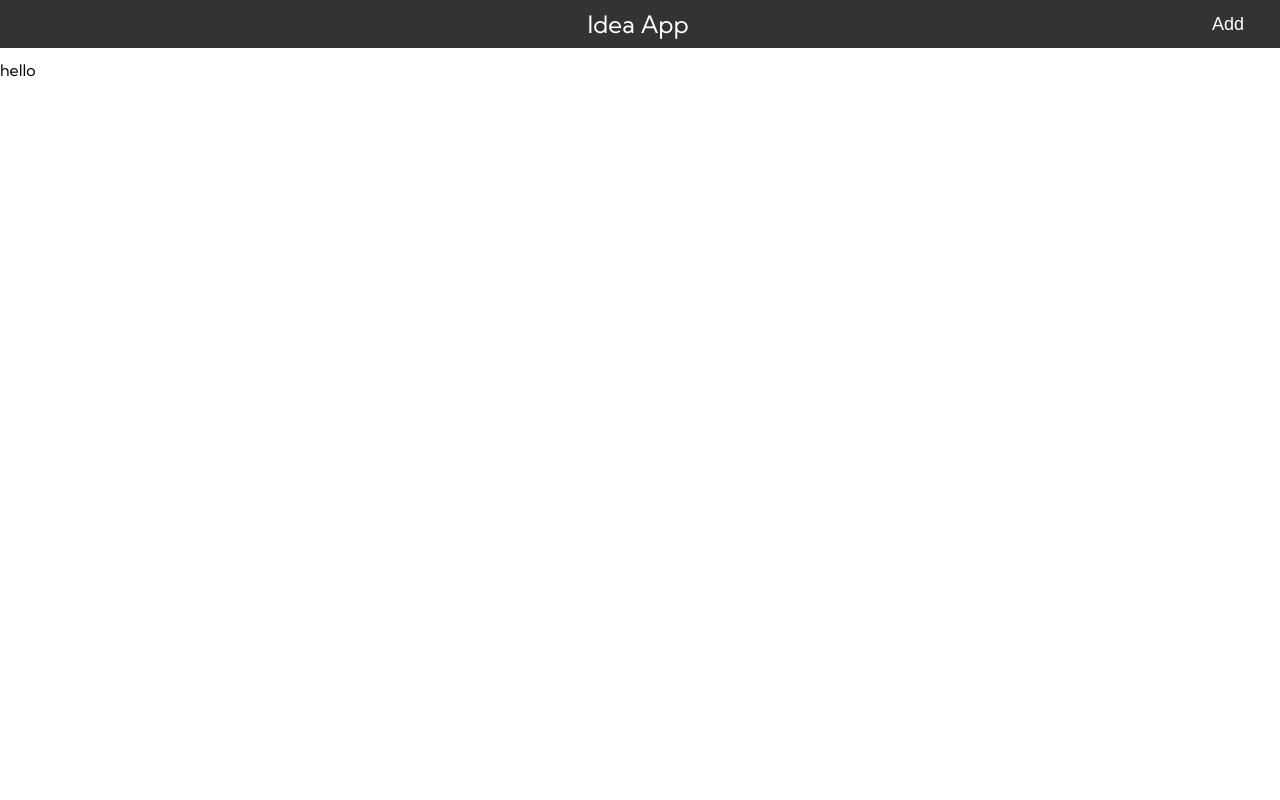
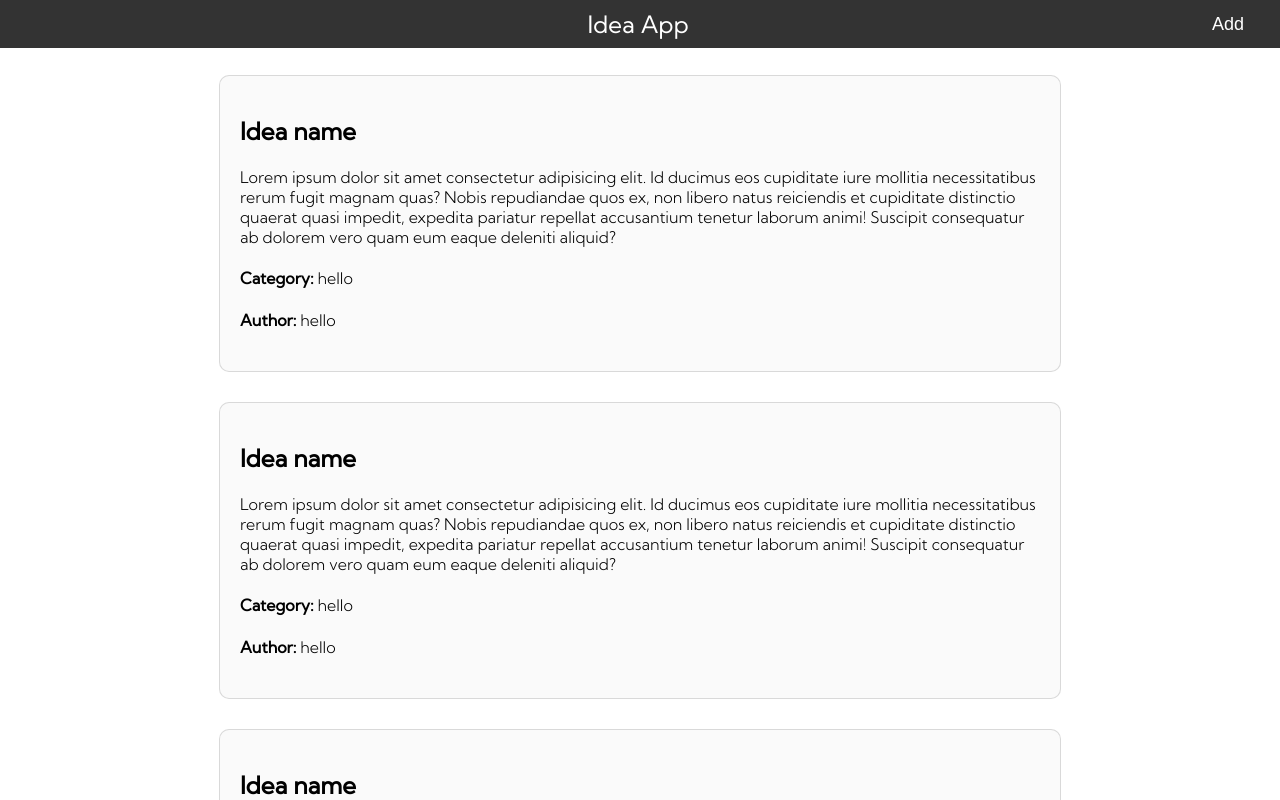
Before and after one commit to abdullahzt/GraphQL-IdeaApp, a React (Create React App) app in the folder client/: page / in a window 1280 px wide. Shown: the top 800 px of the page. Built offline with nearby package versions, Linux system fonts and the light colour scheme.

Commit message:
Idea Component Completed

```diff
--- a/client/src/App.tsx
+++ b/client/src/App.tsx
@@ -2,10 +2,12 @@ import React from 'react';
 import Layout from './hoc/Layout/Layout';
 import './App.css';
 
+import Ideas from './container/Ideas/Ideas';
+
 function App() {
   return (
     <Layout>
-      <p>hello</p>
+      <Ideas />
     </Layout>
   );
 }
--- /dev/null
+++ b/client/src/component/Idea/Idea.module.css
@@ -0,0 +1,18 @@
+.Idea {
+    border: 1px solid rgba(204, 204, 204, 0.7);
+    border-radius: 10px;
+    max-width: 800px;
+    margin: 30px auto;
+    padding: 20px;
+    background-color: rgb(250, 250, 250);
+}
+
+.Light {
+    font-weight: 300;
+}
+
+@media(max-width: 950px) {
+    .Idea {
+        width: 70%;
+    }
+}
--- /dev/null
+++ b/client/src/component/Idea/Idea.tsx
@@ -0,0 +1,13 @@
+import React from 'react';
+import classes from './Idea.module.css';
+
+const Idea: React.FC = props => (
+    <div className={classes.Idea} >
+        <h2>Idea name</h2>
+        <h4 style={{fontWeight: 300}} >Lorem ipsum dolor sit amet consectetur adipisicing elit. Id ducimus eos cupiditate iure mollitia necessitatibus rerum fugit magnam quas? Nobis repudiandae quos ex, non libero natus reiciendis et cupiditate distinctio quaerat quasi impedit, expedita pariatur repellat accusantium tenetur laborum animi! Suscipit consequatur ab dolorem vero quam eum eaque deleniti aliquid?</h4>
+        <h4>Category: <span className={classes.Light} >hello</span></h4>
+        <h4>Author: <span className={classes.Light} >hello</span></h4>
+    </div>
+);
+
+export default Idea
--- a/client/src/component/Navigation/Toolbar/Toolbar.module.css
+++ b/client/src/component/Navigation/Toolbar/Toolbar.module.css
@@ -28,6 +28,11 @@
     font-size: 18px;
     font-weight: 400;
     cursor: pointer;
+    outline: none;
+}
+
+.Toolbar button:active {
+    opacity: 0.7;
 }
 
 @media(max-width: 500px) {
--- /dev/null
+++ b/client/src/container/Ideas/Ideas.tsx
@@ -0,0 +1,16 @@
+import React from 'react';
+import Idea from '../../component/Idea/Idea';
+
+const Ideas: React.FC = props => {
+
+    return (
+        <div>
+            <Idea/>
+            <Idea/>
+            <Idea/>
+        </div>
+    )
+
+}
+
+export default Ideas;
--- a/client/src/index.css
+++ b/client/src/index.css
@@ -1,6 +1,6 @@
 body {
     margin: 0;
-    margin-top: 60px;
+    margin-top: 75px;
     background-color: white;
     font-family: -apple-system, BlinkMacSystemFont, 'Segoe UI', 'Roboto', 'Oxygen', 'Ubuntu', 'Cantarell', 'Fira Sans', 'Droid Sans', 'Helvetica Neue', sans-serif;
     -webkit-font-smoothing: antialiased;
```
